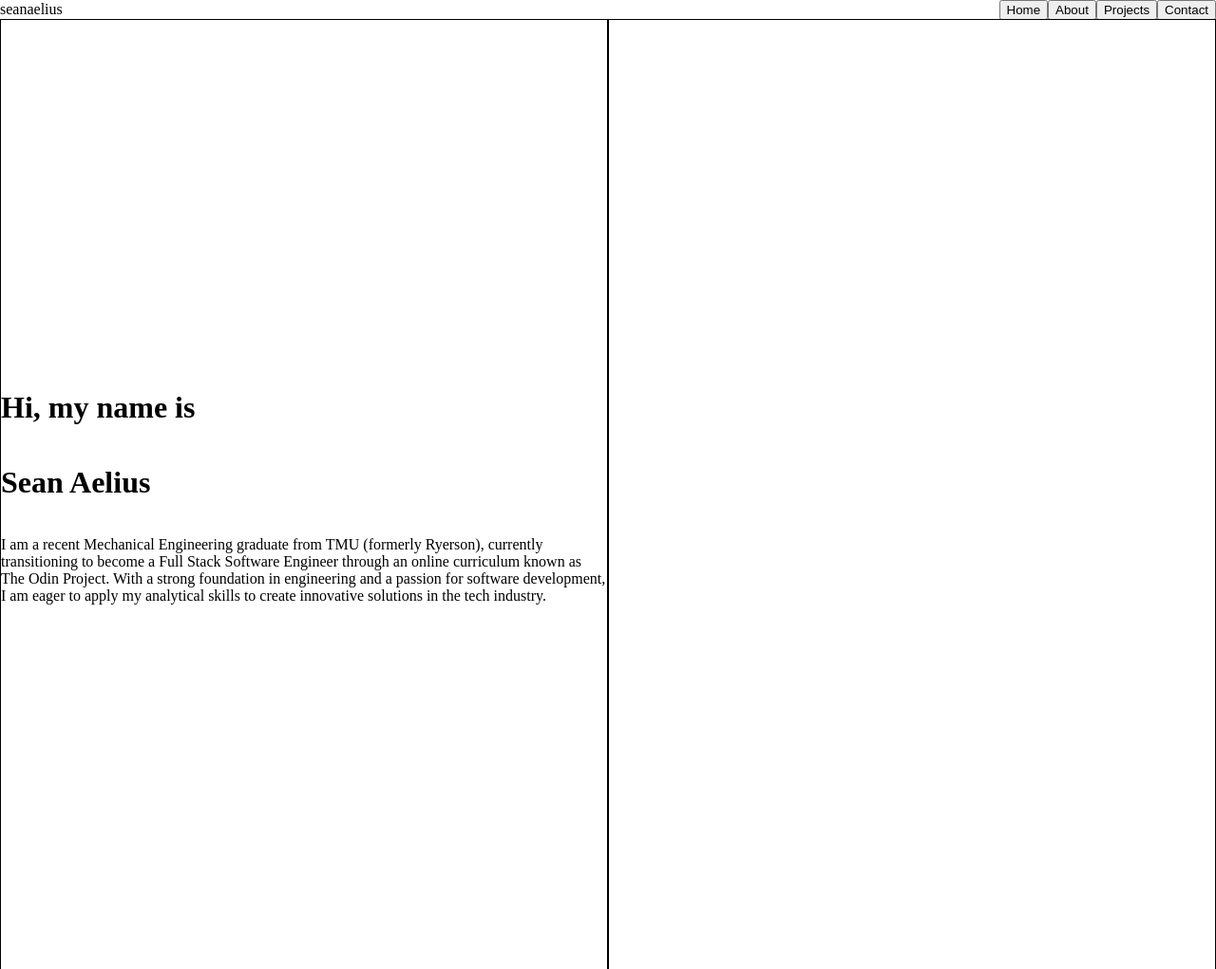
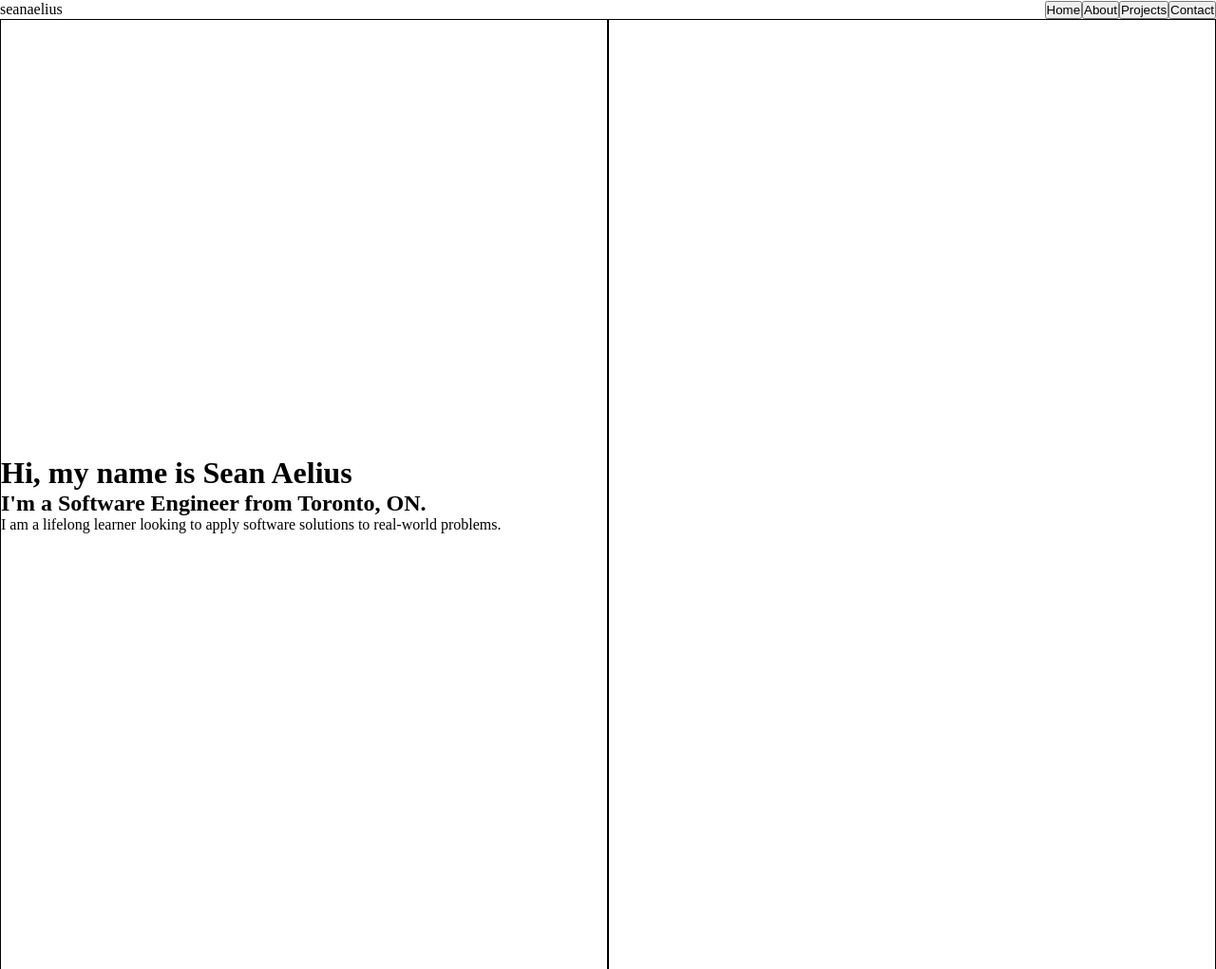
Before and after one commit to seanaelius/portfolio-website, a website built with webpack: page src/template.html in a window 1280 px wide. Shown: the whole page at 95% size. Built offline with nearby package versions, Linux system fonts and the light colour scheme.

Commit message:
Add greetings, abstract, bio Remove default padding and margins

```diff
--- a/src/components/home.js
+++ b/src/components/home.js
@@ -5,7 +5,7 @@ const home = (function() {
     const add = () => {
 
     //====================================================================================================================================================================================================
-    //SITE INTRODUCTION
+    // INTRODUCTION
     //====================================================================================================================================================================================================
     //DEFINE INTRO
     const intro = document.createElement("div")
@@ -17,24 +17,25 @@ const home = (function() {
     const right_side = document.createElement("div")
     right_side.classList.add("rs-intro")
 
-    //CREATE CONTENT FOR INTRO LS
+    //DEFINE CONTENT FOR INTRO LS
     const greetings = document.createElement("h1")
-    const name = document.createElement("h1")
     const bio = document.createElement("p")
-    greetings.textContent = "Hi, my name is"
-    name.textContent = "Sean Aelius"
-    bio.textContent =  " I am a recent Mechanical Engineering graduate from TMU (formerly Ryerson), currently transitioning to become a Full Stack Software Engineer through an online curriculum known as The Odin Project. "
-    + "With a strong foundation in engineering and a passion for software development, I am eager to apply my analytical skills to create innovative solutions in the tech industry. "
+    greetings.textContent = "Hi, my name is Sean Aelius"
+    const abstract = document.createElement("h2")
+    abstract.textContent = "I'm a Software Engineer from Toronto, ON."
+    bio.textContent = "I am a lifelong learner looking to apply software solutions to real-world problems."
 
 
     //ADD CONTENT TO INTRO LS
     left_side.appendChild(greetings)
-    left_side.appendChild(name)
+    left_side.appendChild(abstract)
     left_side.appendChild(bio)
+
 
     //ADD LS, RS TO INTRO
     intro.appendChild(left_side)
     intro.appendChild(right_side)
+
 
     //ADD INTRO TO CONTENT DIV
     mainContent.appendChild(intro)
@@ -42,8 +43,11 @@ const home = (function() {
     //====================================================================================================================================================================================================
     //ABOUT ME
     //====================================================================================================================================================================================================
-
-
+    //DEFINE ABOUT ME SECTION
+    /*
+    bio.textContent =  " I am a recent Mechanical Engineering graduate from TMU (formerly Ryerson), currently transitioning to become a Full Stack Software Engineer through an online curriculum known as The Odin Project. "
+    + "With a strong foundation in engineering and a passion for software development, I am eager to apply my analytical skills to create innovative solutions in the tech industry. "
+    */
     }
     return { add }
 })();
--- a/src/styles.css
+++ b/src/styles.css
@@ -1,7 +1,6 @@
-body {
+* {
     padding: 0px;
     margin: 0px;
-    text-align: left;
 }
 
 .ls-intro,
```
